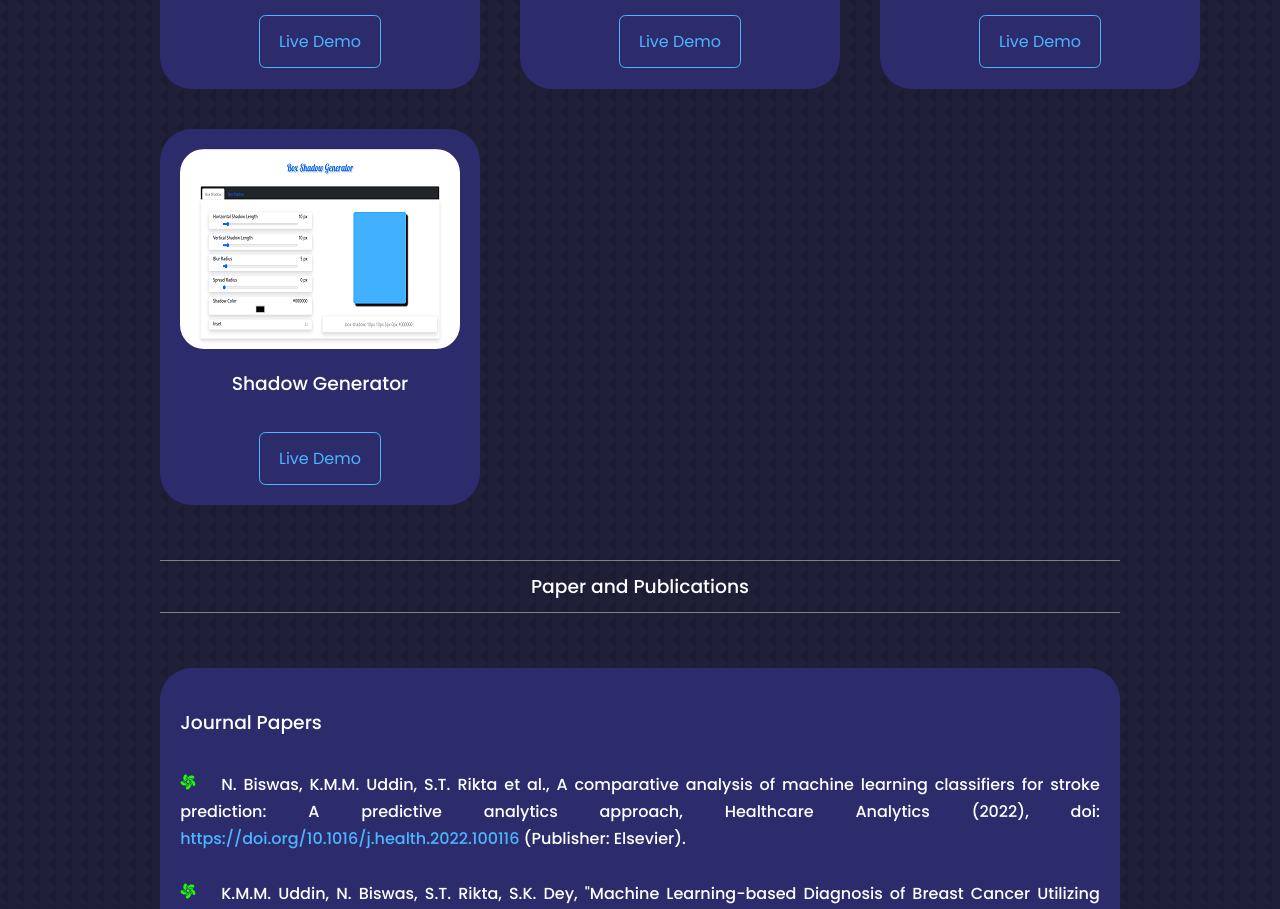
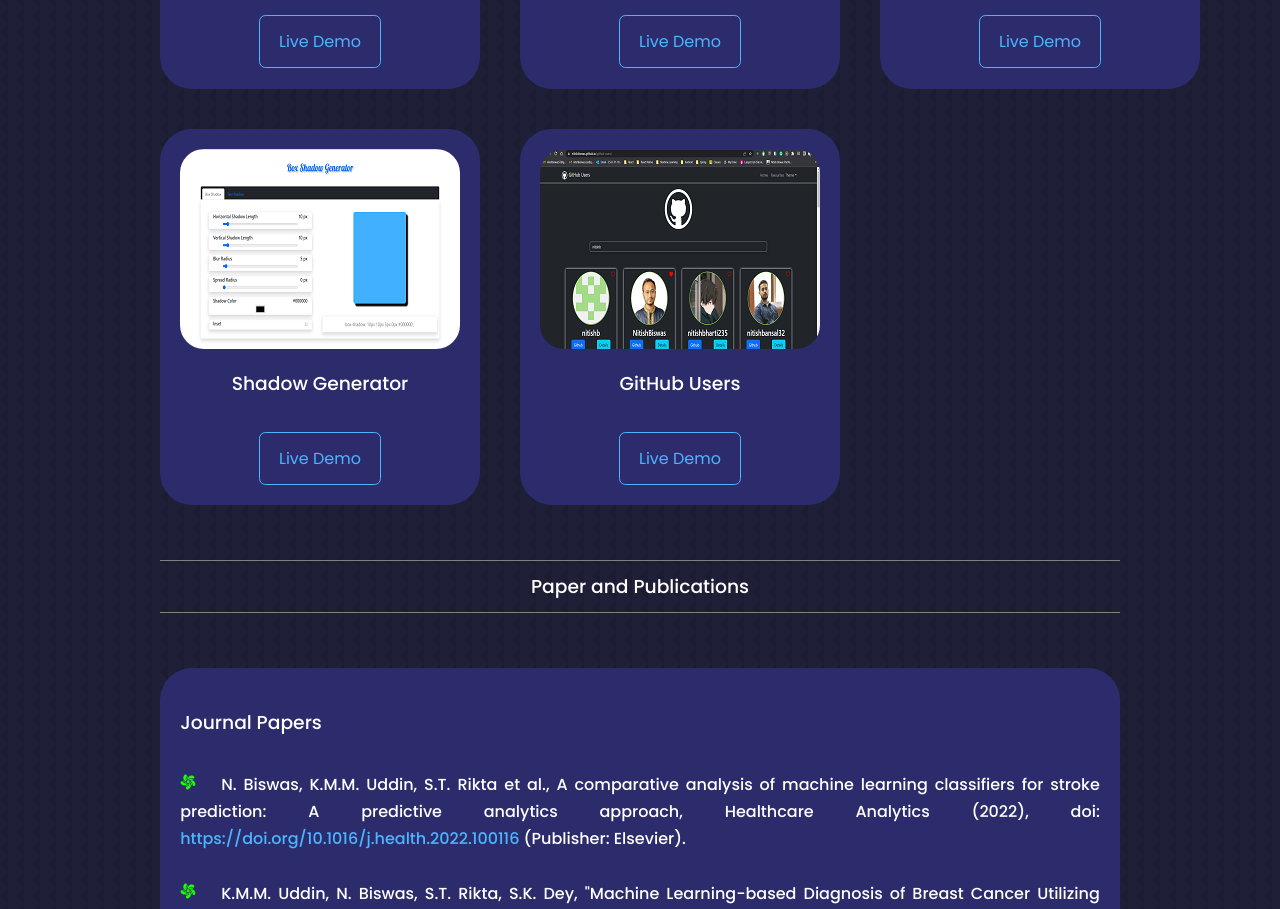
Before and after one commit to NitishBiswas/portfolio, a React (Create React App) app: page / in a window 1280 px wide. Shown: the part 5320-6229 px from the top of the page. Built offline with nearby package versions, Linux system fonts and the light colour scheme.

Commit message:
deploy github search users

```diff
--- a/src/components/portfolio/Portfolio.jsx
+++ b/src/components/portfolio/Portfolio.jsx
@@ -17,6 +17,7 @@ import NITISH_PORTFOLIO from '../../assets/Nitish-Portfolio.png'
 import CHAT_APP_MOBILE from '../../assets/chat-app2.png';
 import HEART from '../../assets/heart.png';
 import SHADOW from '../../assets/shadow.png';
+import GITHUB from '../../assets/github.png';
 
 
 const Portfolio = () => {
@@ -160,6 +161,14 @@ const Portfolio = () => {
           <h3>Shadow Generator</h3>
           <a className='btn' href="https://nitishbiswas.github.io/shadow-generator/" target='_blank' rel="noreferrer">Live Demo</a>
         </article>
+
+        <article className="portfolio_item">
+          <div className="portfolio_item-image">
+            <img src={GITHUB} alt="Stroke Web" />
+          </div>
+          <h3>GitHub Users</h3>
+          <a className='btn' href="https://nitishbiswas.github.io/github-users/" target='_blank' rel="noreferrer">Live Demo</a>
+        </article>
       </div>
 
       <div className='container'>
```
Also changed, not shown: src/assets/github.png (added).
